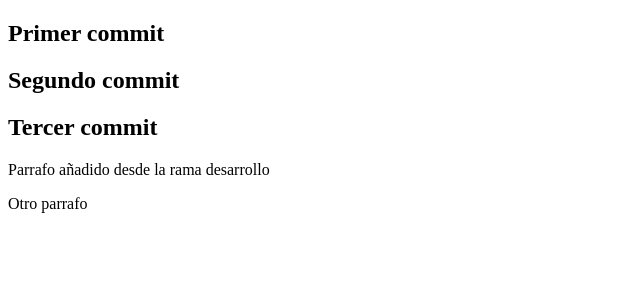
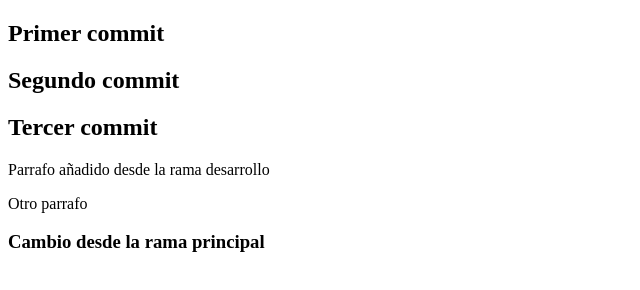
Before and after one commit to AnggeldDAV/EjerciciosPracticosGit, a plain HTML site: page index.html in a window 1280 px wide. Shown: the whole page, without its empty margins (0-640 px from the left). Drawn offline with Linux system fonts and the light colour scheme.

Commit message:
cambio rama principal

```diff
--- a/index.html
+++ b/index.html
@@ -11,5 +11,6 @@
     <h2>Tercer commit</h2>
     <p>Parrafo añadido desde la rama desarrollo</p>
     <p>Otro parrafo</p>
+    <h3>Cambio desde la rama principal</h3>
 </body>
 </html>
```
